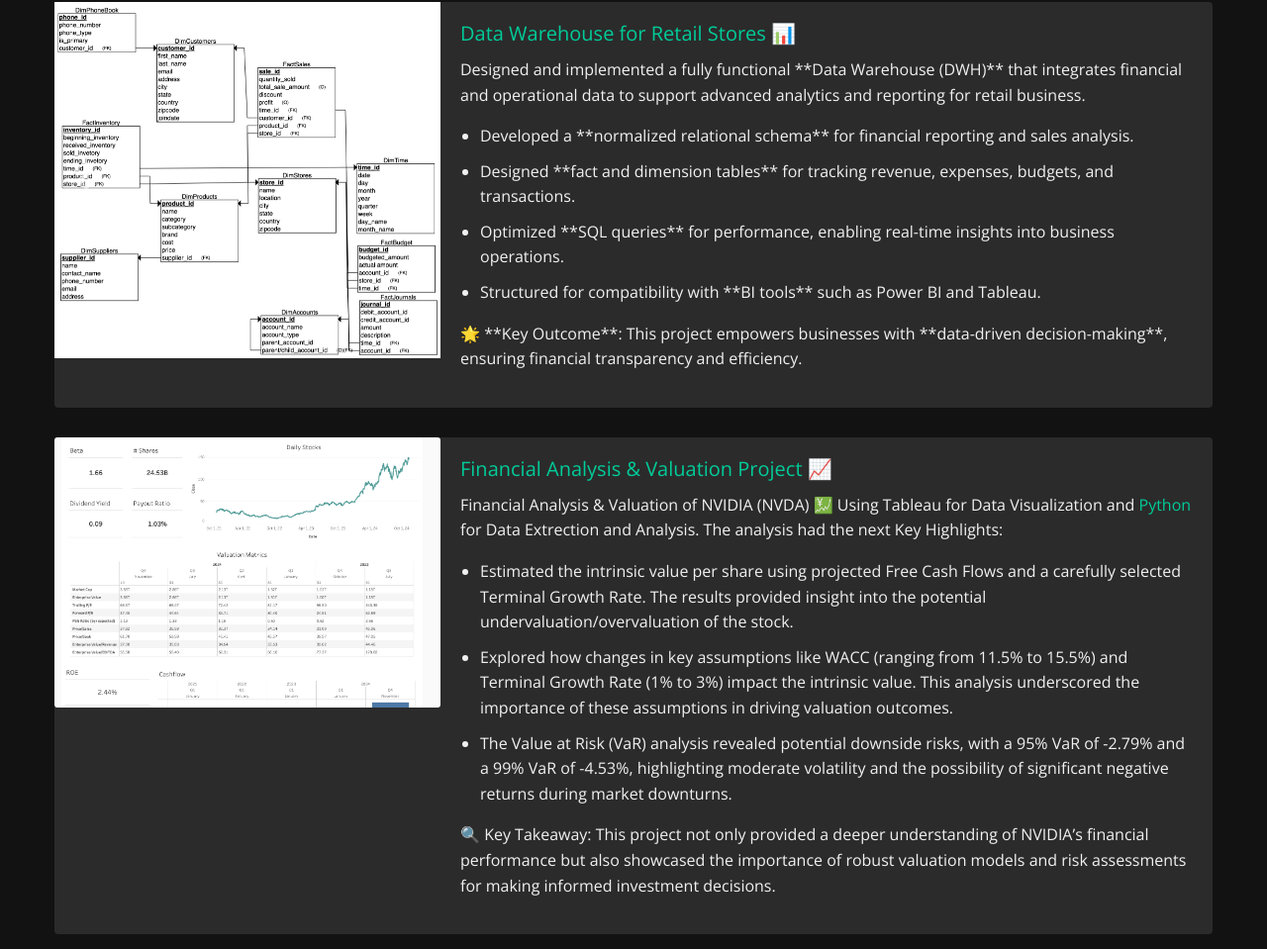
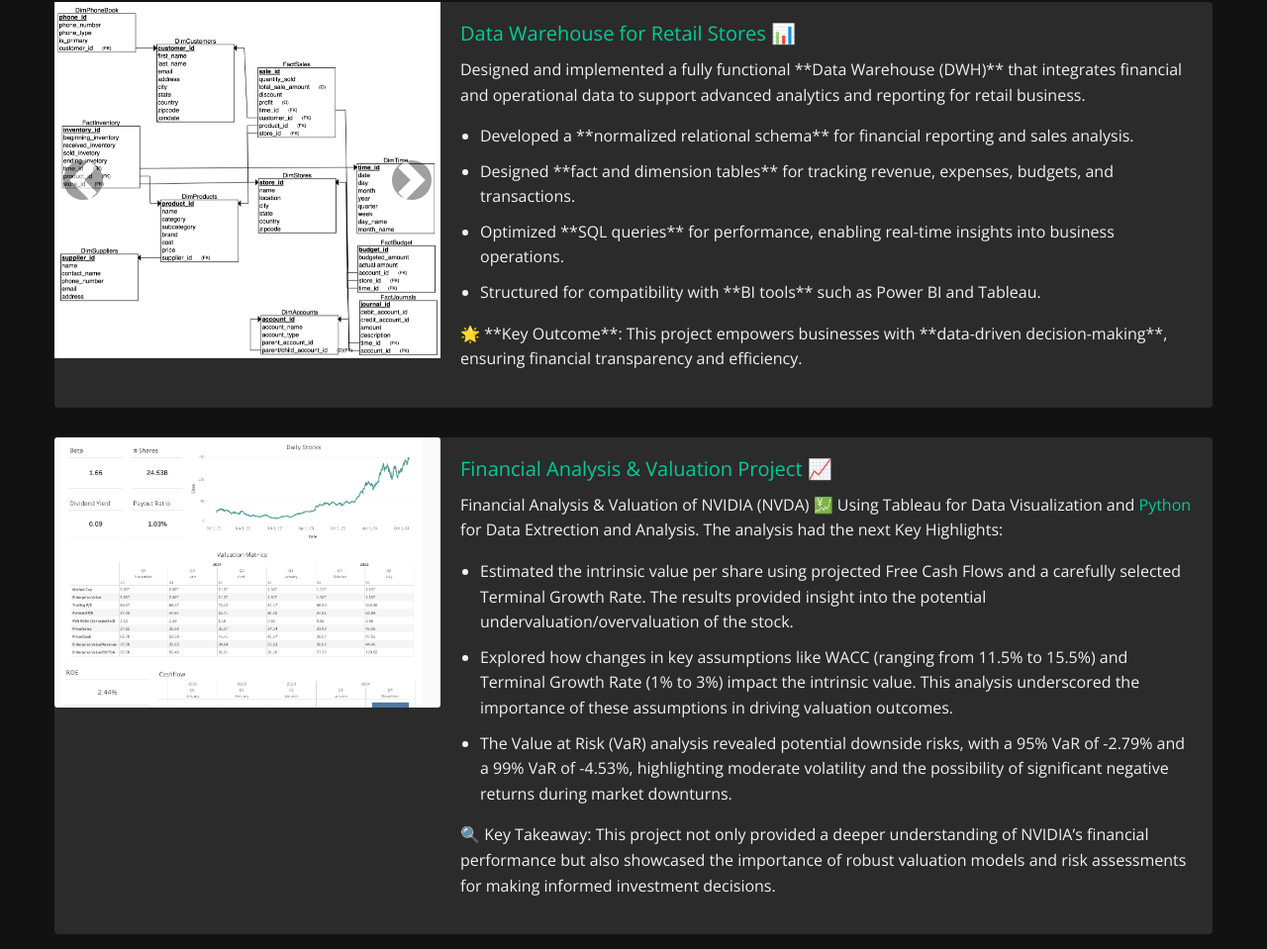
Before and after one commit to Vemendez/portfolio, a plain HTML site: page index.html in a window 1280 px wide. Shown: the part 1118-2077 px from the top of the page at 99% size. Drawn offline with nearby package versions, Linux system fonts and the light colour scheme.

Commit message:
Update index.html
carousel controls color change

```diff
--- a/index.html
+++ b/index.html
@@ -134,6 +134,15 @@
     footer a {
         color: #00aaff; /* Bright color for links in footer */
     }
+
+    .carousel-control-prev-icon,
+    .carousel-control-next-icon {
+        background-color: rgba(0, 0, 0, 0.75); /* Dark background */
+        border-radius: 50%; /* Optional: Rounded controls */
+        width: 40px; /* Adjust size */
+        height: 40px;
+    }
+
 </style>
 </head>
 <body data-spy="scroll" data-target=".navbar" data-offset="50">
```
